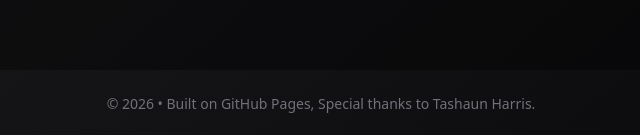
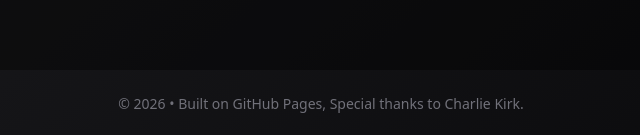
Before and after one commit to zbotvr/zbotvr.github.io, a plain HTML site: page index.html in a window 1280 px wide. Shown: the part 962-1097 px from the top of the page, 319-959 px from the left. Drawn offline with nearby package versions, Linux system fonts and the light colour scheme.

Commit message:
Update footer attribution from Tashaun Harris to Charlie Kirk

```diff
--- a/index.html
+++ b/index.html
@@ -83,7 +83,7 @@
 
   <!-- Footer -->
   <footer class="text-center py-6 text-sm text-zinc-500">
-    © 2026 • Built on GitHub Pages, Special thanks to Tashaun Harris.
+    © 2026 • Built on GitHub Pages, Special thanks to Charlie Kirk.
   </footer>
 
 </body>
```
